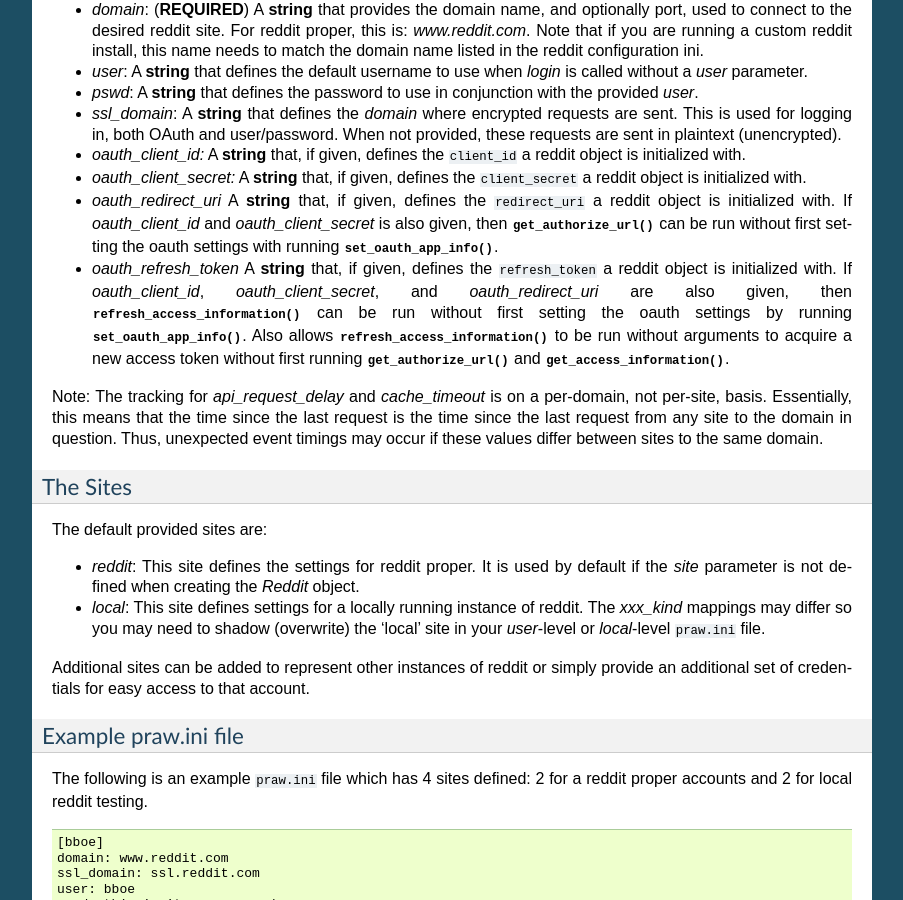
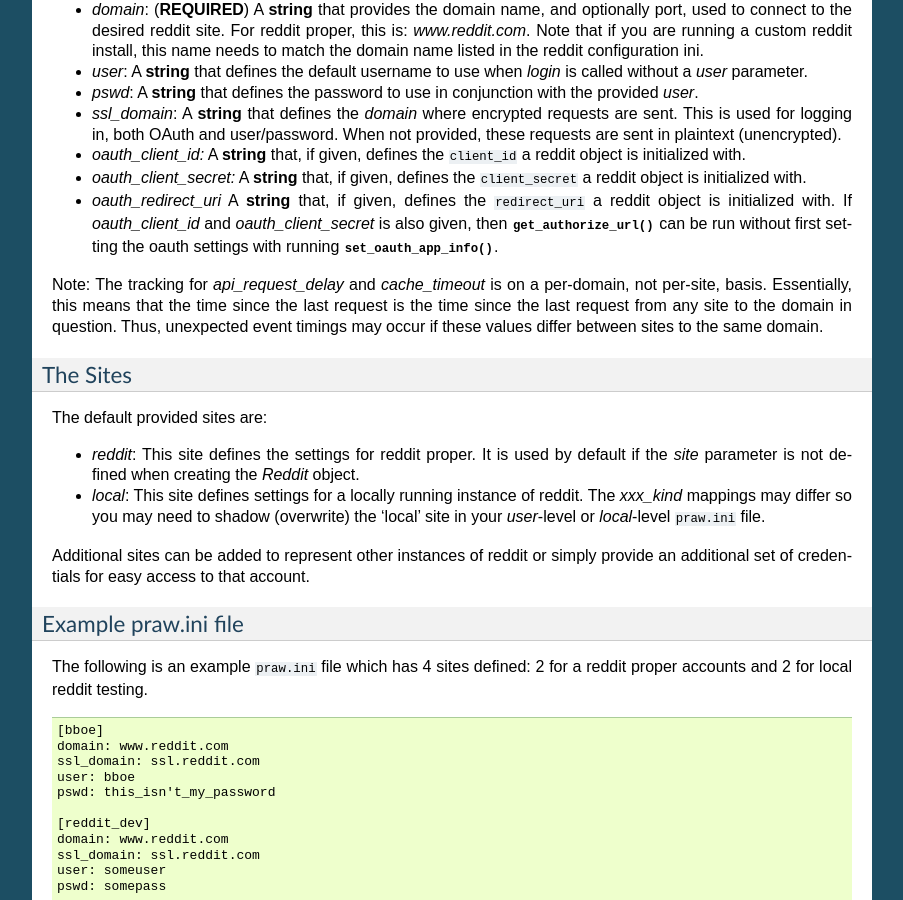
Before and after one commit to praw-dev/praw, a Sphinx documentation site: the page built from docs/pages/configuration_files.rst, in a window 1280 px wide and 900 px high, scrolled down 1719 px. Shown: the whole window, without its empty margins (198-1101 px from the left). Built offline with Sphinx 7.4.7, drawn with Linux system fonts in a browser that asks for light colours.

Commit message:
Revert "Update configuration_files.rst"
This reverts commit 2baef9ff34fd7102617811eab389abf80fd02f38.

```diff
--- a/docs/pages/configuration_files.rst
+++ b/docs/pages/configuration_files.rst
@@ -125,14 +125,6 @@ variables are:
   and *oauth_client_secret* is also given, then :meth:`.get_authorize_url` can
   be run without first setting the oauth settings with running
   :meth:`.set_oauth_app_info`.
-* *oauth_refresh_token* A **string** that, if given, defines the
-  ``refresh_token`` a reddit object is initialized with. If *oauth_client_id*,
-  *oauth_client_secret*, and *oauth_redirect_uri* are also given, then
-  :meth:`.refresh_access_information` can be run without first setting the
-  oauth settings by running :meth:`.set_oauth_app_info`.  Also allows
-  :meth:`.refresh_access_information` to be run without arguments to acquire
-  a new access token without first running :meth:`.get_authorize_url` and
-  :meth:`.get_access_information`.
 
 Note: The tracking for *api_request_delay* and *cache_timeout* is on a
 per-domain, not per-site, basis. Essentially, this means that the time since
```
